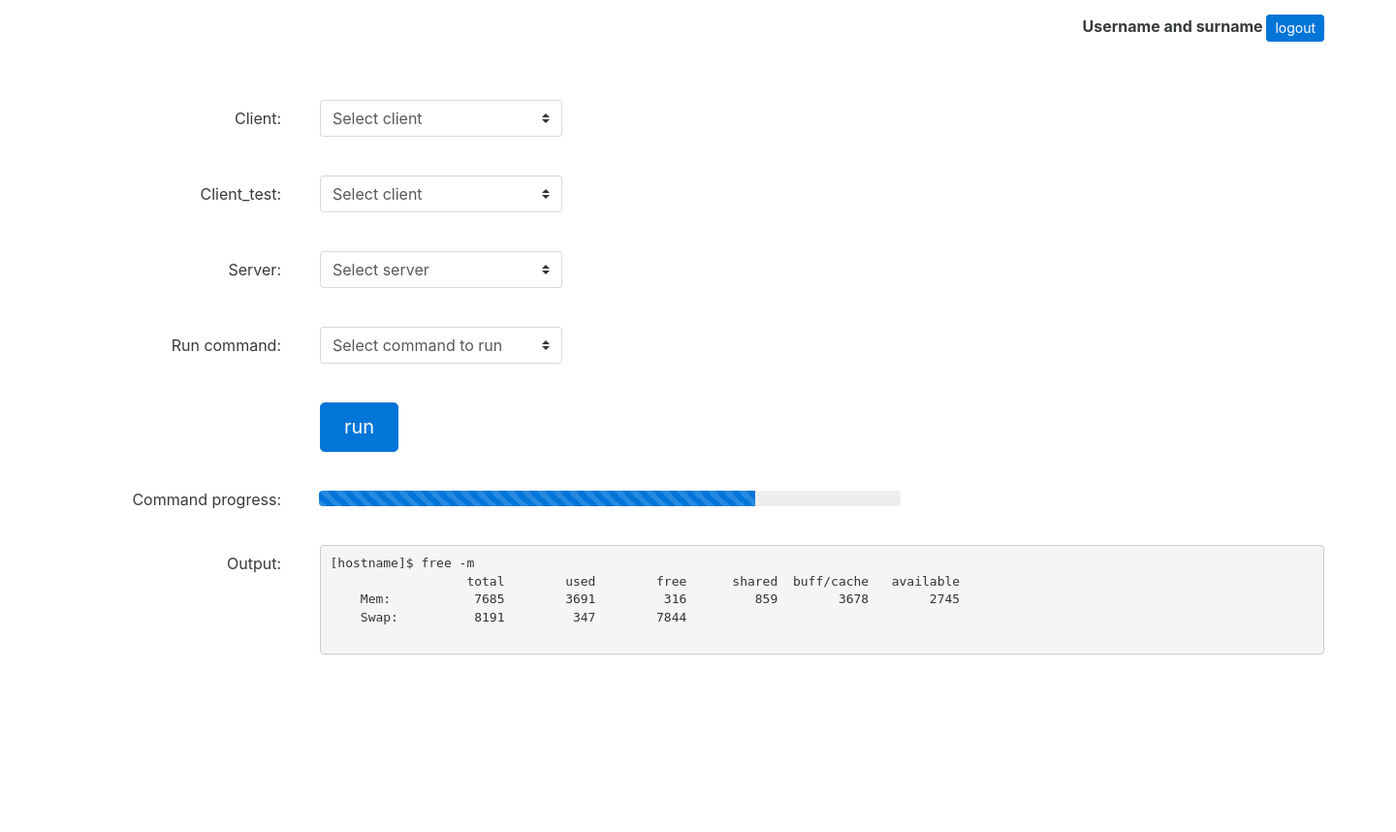
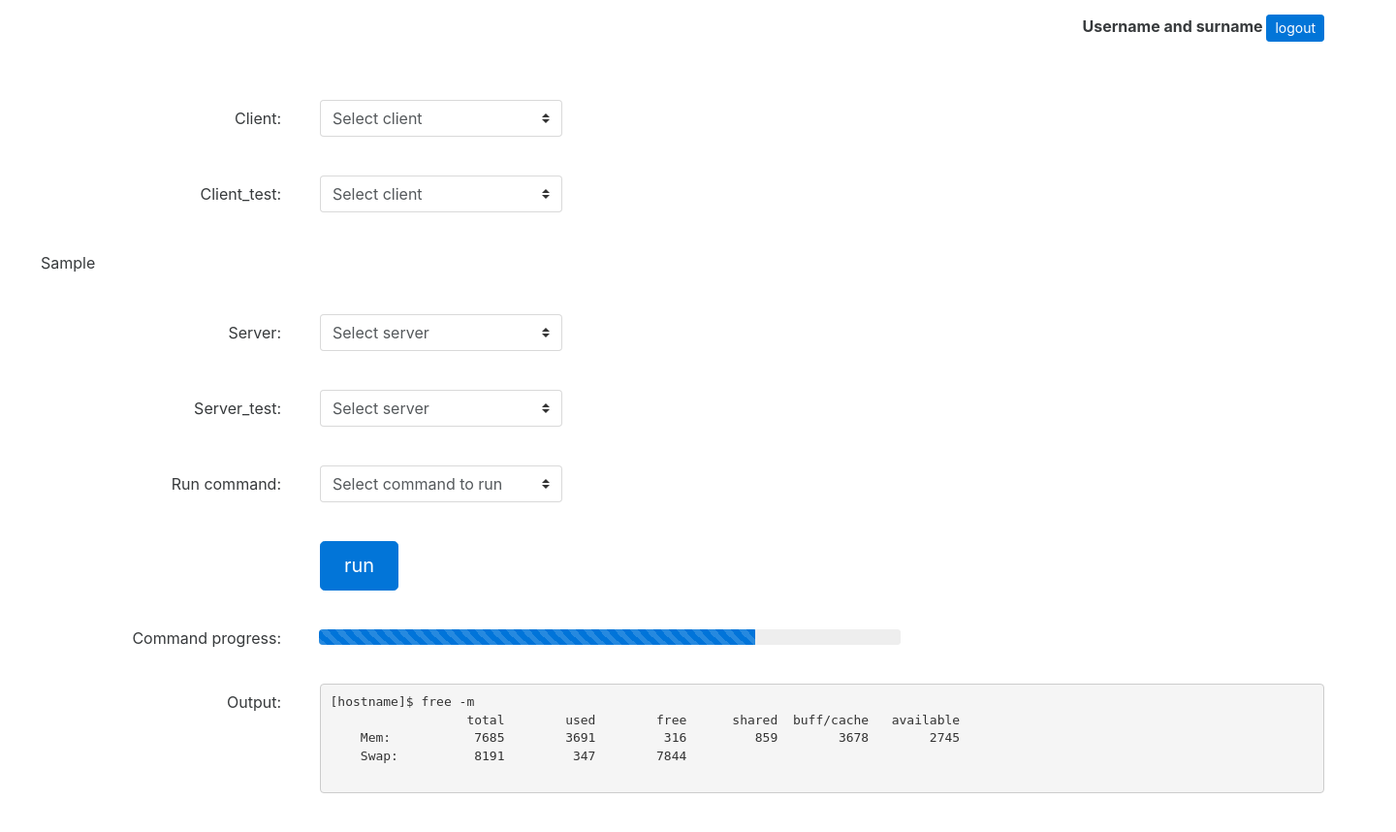
Before and after one commit to michalswi/getandfix, a Django app: page /webapp/ in a window 1440 px wide. Shown: the whole page at 97% size. Before the commit the page ends 675 px from the top, so only its background shows below. Run offline with Django 3.2, Linux system fonts and the light colour scheme; tables that the repository leaves empty hold one stand-in row (values such as "Sample post"); some libraries are stand-ins or nearby versions.

Commit message:
views - in progress

```diff
--- a/django_app/webapp/templates/webapp/main.html
+++ b/django_app/webapp/templates/webapp/main.html
@@ -26,7 +26,6 @@
             <option value="3"> {{ client }} </option>
           </select>
         </li>
-
         <li>
           <span>Client_test:</span>
           <select class="custom-select">
@@ -38,6 +37,12 @@
         </li>
 
         <li>
+          {% for s in system %}
+            <option value= {{ s.id }}> {{ s }} </option>
+          {% endfor %}
+        </li>
+
+        <li>
           <span>Server:</span>
           <select class="custom-select">
             <option selected>Select server</option>
@@ -46,6 +51,15 @@
             <option value="3">Third</option>
           </select>
         </li>
+
+        <li>
+          <span>Server_test:</span>
+          <select class="custom-select">
+            <option selected>Select server</option>
+            <option value="1">server1</option>
+          </select>
+        </li>
+
         <li>
           <span>Run command:</span>
           <select class="custom-select" id="disabledSelect">
--- a/django_app/webapp/views.py
+++ b/django_app/webapp/views.py
@@ -2,7 +2,7 @@ from django.shortcuts import render
 from django.http import HttpResponse
 from django.template import RequestContext, loader
 
-from webapp.models import DbClient
+from webapp.models import DbClient, DbSystem
 import datetime
 
 #render -> we do not need to specify context_instance = RequestContext(request)
@@ -10,8 +10,9 @@ import datetime
 
 def index(request):
     #return render(request, 'webapp/main.html')
-    client_var = DbClient.objects.all()
-    context = {'client': client_var}
+    client_var = DbClient.objects.all()           # all() -> SELECT * FROM
+    system_var = DbSystem.objects.all()
+    context = {'client': client_var, 'system': system_var}
     return render(request, 'webapp/main.html', context)
 
 
@@ -31,3 +32,6 @@ def about(request):
     t = loader.get_template('webapp/about.html')
     c = RequestContext(request)
     return HttpResponse(t.render(c))
+
+# In progress
+# https://www.safaribooksonline.com/library/view/django-web-development/9781787121386/ch06s02.html
```
Also changed, not shown: 1 other file.
